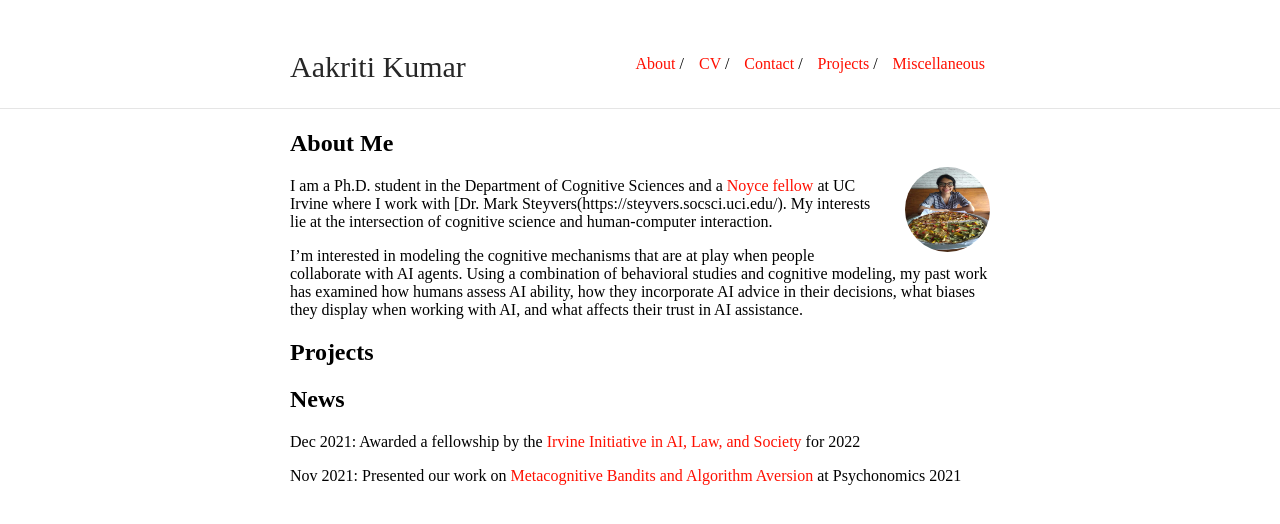
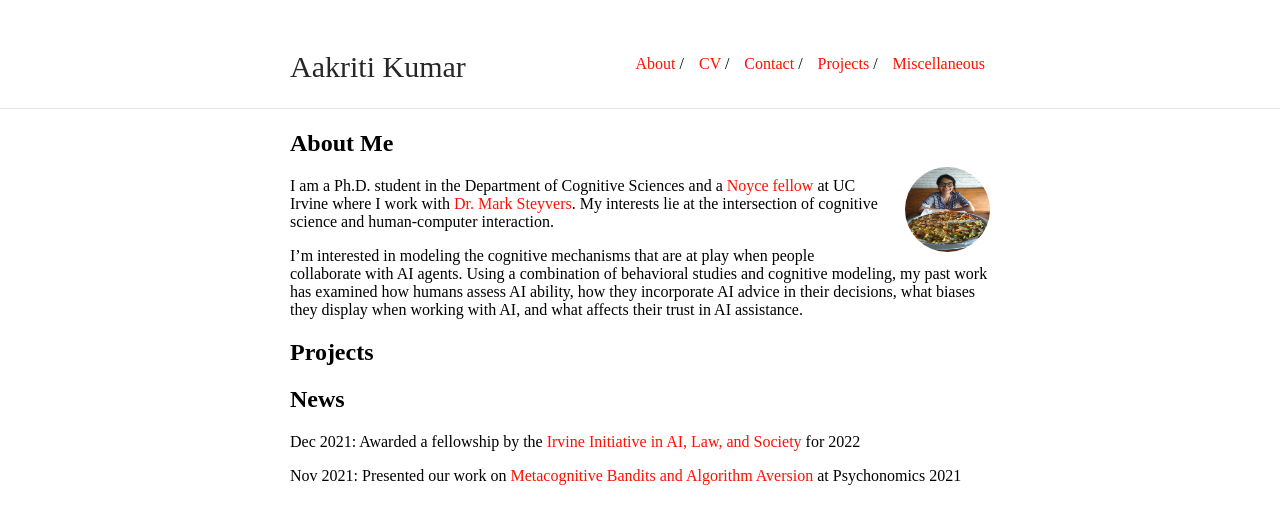
Before and after one commit to aakriti1kumar/aakriti1kumar.github.io, a Jekyll site: the page built from index.md, in a window 1280 px wide. Shown: the top 524 px of the page. Built offline with Jekyll 4.4.1, drawn with Linux system fonts in a browser that asks for light colours; our own code applies the rules of GitHub Pages for plain Markdown files.

Commit message:
Update index.md

```diff
--- a/index.md
+++ b/index.md
@@ -2,7 +2,7 @@
 
 <img class="profile-picture" src="image.jpg">
 
-I am a Ph.D. student in the Department of Cognitive Sciences and a [Noyce fellow](https://ucinoyce.org/) at UC Irvine where I work with [Dr. Mark Steyvers(https://steyvers.socsci.uci.edu/). My interests lie at the intersection of cognitive science and human-computer interaction.
+I am a Ph.D. student in the Department of Cognitive Sciences and a [Noyce fellow](https://ucinoyce.org/) at UC Irvine where I work with [Dr. Mark Steyvers](https://steyvers.socsci.uci.edu/). My interests lie at the intersection of cognitive science and human-computer interaction.
 
 I'm interested in modeling the cognitive mechanisms that are at play when people collaborate with AI agents. Using a combination of behavioral studies and cognitive modeling, my past work has examined how humans assess AI ability, how they incorporate AI advice in their decisions, what biases they display when working with AI, and what affects their trust in AI assistance.
 
```
